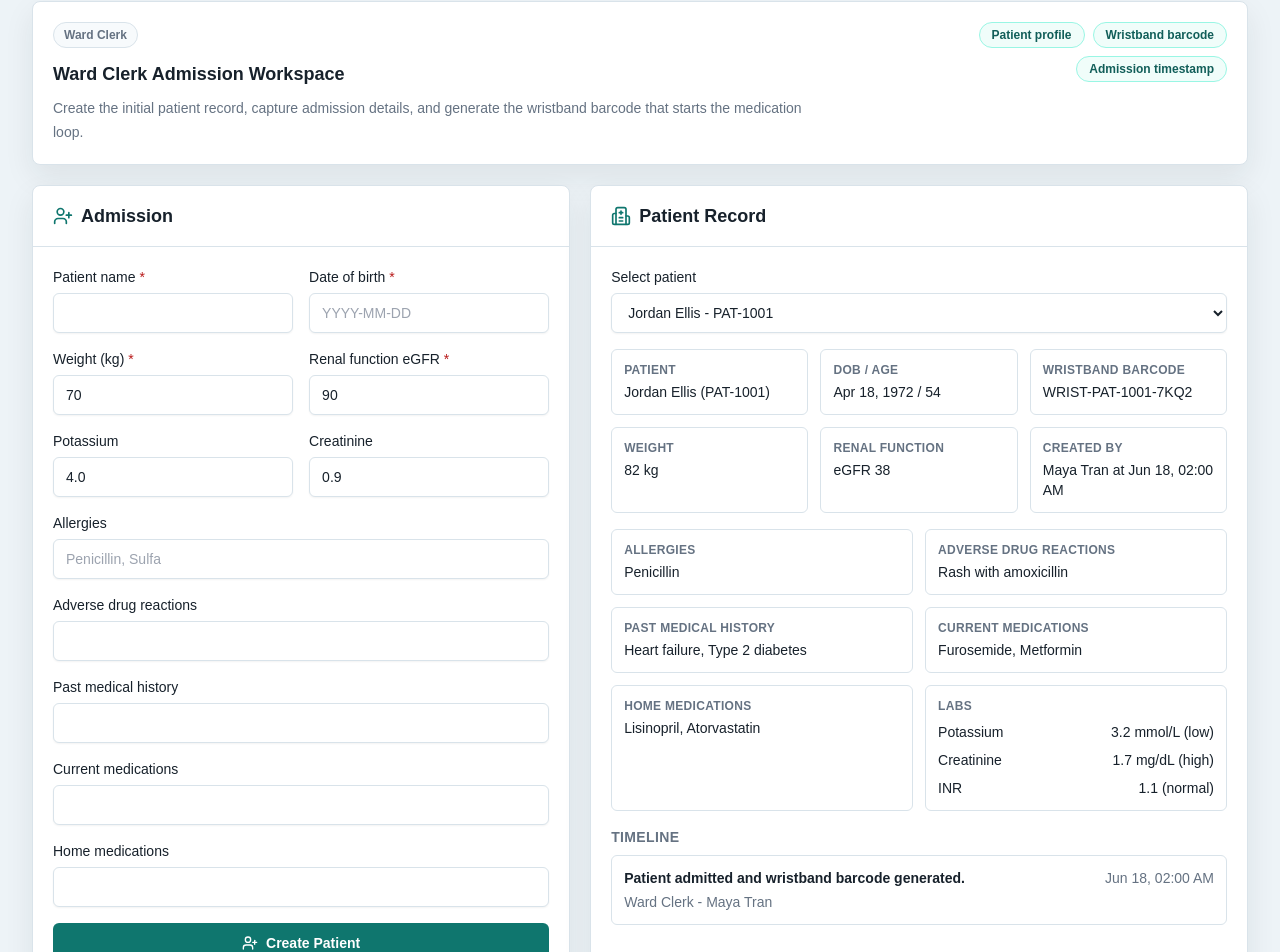
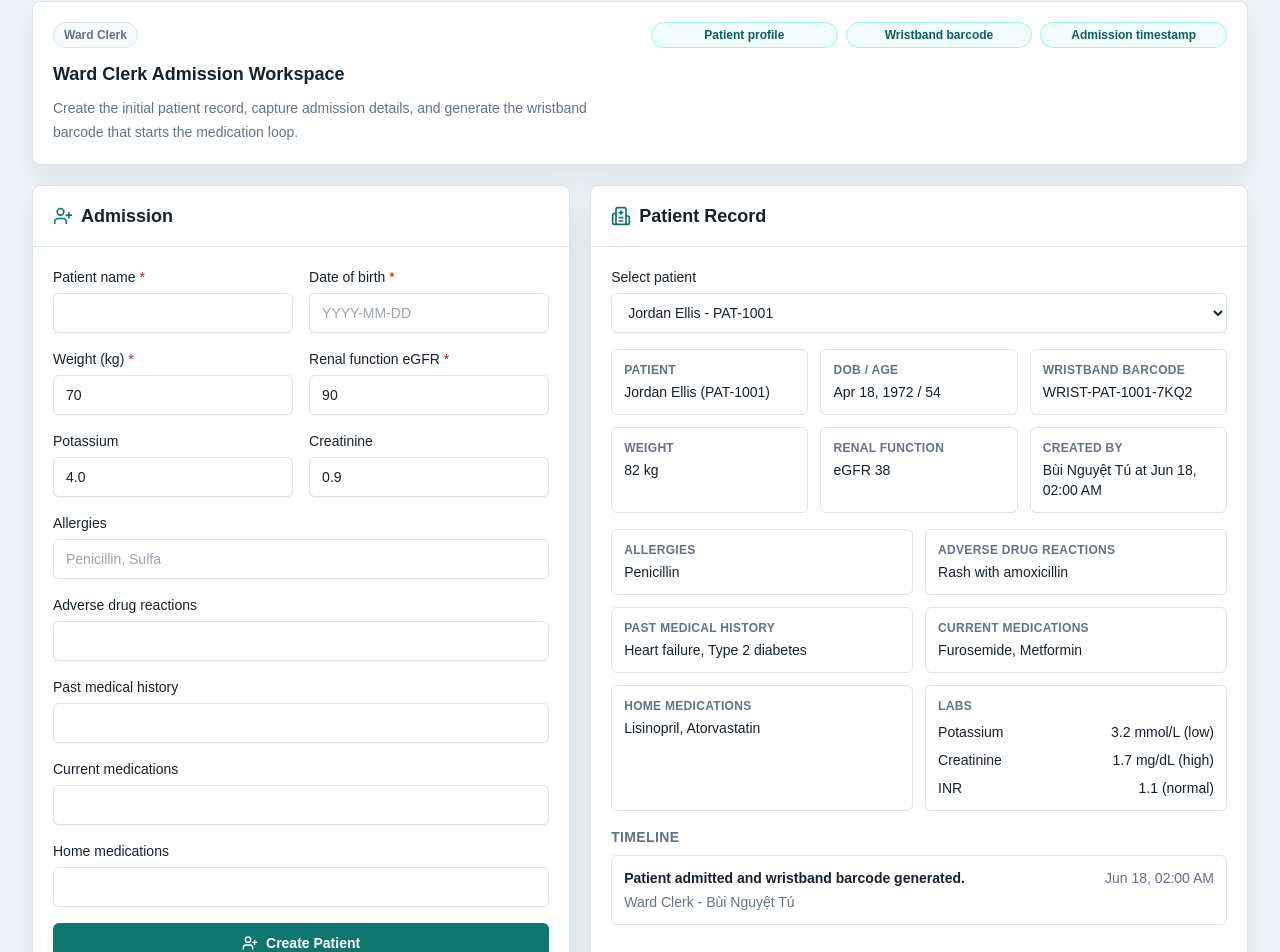
Before and after one commit to ngogiabao16122007-png/informatics, a Next.js app: page / in a window 1280 px wide. Shown: the part 232-1184 px from the top of the page. Built offline with nearby package versions, Linux system fonts and the light colour scheme.

Commit message:
Polish role names and order wording

```diff
--- a/app/page.tsx
+++ b/app/page.tsx
@@ -225,6 +225,28 @@ const demoWorkflowSteps: DemoWorkflowStep[] = [
   }
 ];
 
+const legacyNameMap: Record<string, string> = {
+  "Maya Tran": "Bùi Nguyệt Tú",
+  "Dr. Lena Ortiz": "Lee Chee",
+  "Noah Chen, PharmD": "Minhh Ann",
+  "Ari Patel, RN": "Linh Phạm",
+  "Sam Rivera": "Ngô Gia Bảo"
+};
+
+const routeTextMap: Record<string, string> = {
+  PO: "Oral",
+  IV: "Intravenous",
+  IM: "Intramuscular",
+  SC: "Subcutaneous"
+};
+
+const frequencyTextMap: Record<string, string> = {
+  Daily: "Once daily",
+  BID: "Twice daily",
+  TID: "Three times daily",
+  Q6H: "Every 6 hours"
+};
+
 const emptyAdmissionForm = {
   name: "",
   dateOfBirth: "",
@@ -243,8 +265,8 @@ const emptyOrderForm = {
   patientId: "",
   drugName: "",
   dose: "",
-  route: "PO",
-  frequency: "Daily",
+  route: "Oral",
+  frequency: "Once daily",
   scheduledTime: "2026-06-18T09:00",
   notes: ""
 };
@@ -259,6 +281,62 @@ function splitList(value: string): string[] {
 function formText(formData: FormData, name: string): string {
   const value = formData.get(name);
   return typeof value === "string" ? value : "";
+}
+
+function replaceLegacyText(value: string): string {
+  return Object.entries(legacyNameMap).reduce((text, [legacy, next]) => text.replaceAll(legacy, next), value);
+}
+
+function normalizeRoute(value: string): string {
+  return routeTextMap[value] ?? value;
+}
+
+function normalizeFrequency(value: string): string {
+  return frequencyTextMap[value] ?? value;
+}
+
+function migrateDemoState(savedState: DemoState): DemoState {
+  return {
+    ...savedState,
+    patients: savedState.patients.map((patient) => ({
+      ...patient,
+      createdBy: replaceLegacyText(patient.createdBy),
+      timeline: patient.timeline.map((event) => ({
+        ...event,
+        userName: replaceLegacyText(event.userName),
+        description: replaceLegacyText(event.description)
+      }))
+    })),
+    orders: savedState.orders.map((order) => ({
+      ...order,
+      physicianName: replaceLegacyText(order.physicianName),
+      route: normalizeRoute(order.route),
+      frequency: normalizeFrequency(order.frequency)
+    })),
+    dispenses: savedState.dispenses.map((dispense) => ({
+      ...dispense,
+      preparedBy: replaceLegacyText(dispense.preparedBy)
+    })),
+    administrations: savedState.administrations.map((administration) => ({
+      ...administration,
+      nurseName: replaceLegacyText(administration.nurseName)
+    })),
+    auditEvents: savedState.auditEvents.map((event) => ({
+      ...event,
+      userName: replaceLegacyText(event.userName),
+      description: replaceLegacyText(event.description)
+        .replaceAll(" PO Daily", " oral once daily")
+        .replaceAll(" PO ", " oral ")
+        .replaceAll(" IV ", " intravenous ")
+        .replaceAll(" IM ", " intramuscular ")
+        .replaceAll(" SC ", " subcutaneous ")
+    })),
+    handoverNotes: savedState.handoverNotes.map((event) => ({
+      ...event,
+      userName: replaceLegacyText(event.userName),
+      description: replaceLegacyText(event.description)
+    }))
+  };
 }
 
 function calculateAge(dateOfBirth: string): number {
@@ -445,9 +523,9 @@ function RoleDescriptionPanel({
           <h2 className="mt-3 text-lg font-semibold text-clinical-ink">{description.title}</h2>
           <p className="mt-2 text-sm leading-6 text-clinical-muted">{description.description}</p>
         </div>
-        <div className="flex flex-wrap gap-2 lg:max-w-md lg:justify-end">
+        <div className="grid w-full grid-cols-3 gap-2 lg:max-w-xl">
           {description.checkpoints.map((checkpoint) => (
-            <span key={checkpoint} className="rounded-full border border-teal-200 bg-teal-50 px-3 py-1 text-xs font-semibold text-teal-800">
+            <span key={checkpoint} className="rounded-full border border-teal-200 bg-teal-50 px-3 py-1 text-center text-xs font-semibold text-teal-800">
               {checkpoint}
             </span>
           ))}
@@ -493,7 +571,7 @@ export default function Home() {
     const saved = window.localStorage.getItem(storageKey);
     if (saved) {
       try {
-        const parsed = JSON.parse(saved) as DemoState;
+        const parsed = migrateDemoState(JSON.parse(saved) as DemoState);
         setState(parsed);
         setSelectedPatientId(parsed.patients[0]?.id ?? "");
         setOrderForm((form) => ({ ...form, patientId: parsed.patients[0]?.id ?? "" }));
@@ -1142,19 +1220,19 @@ export default function Home() {
                   </Field>
                   <Field label="Route" required>
                     <select name="route" className={inputClass} value={orderForm.route} onChange={(event) => setOrderForm({ ...orderForm, route: event.target.value })}>
-                      <option>PO</option>
-                      <option>IV</option>
-                      <option>IM</option>
-                      <option>SC</option>
+                      <option>Oral</option>
+                      <option>Intravenous</option>
+                      <option>Intramuscular</option>
+                      <option>Subcutaneous</option>
                       <option>Topical</option>
                     </select>
                   </Field>
                   <Field label="Frequency">
                     <select name="frequency" className={inputClass} value={orderForm.frequency} onChange={(event) => setOrderForm({ ...orderForm, frequency: event.target.value })}>
-                      <option>Daily</option>
-                      <option>BID</option>
-                      <option>TID</option>
-                      <option>Q6H</option>
+                      <option>Once daily</option>
+                      <option>Twice daily</option>
+                      <option>Three times daily</option>
+                      <option>Every 6 hours</option>
                       <option>Once</option>
                     </select>
                   </Field>
@@ -1407,7 +1485,7 @@ function DemoWorkflowGuide({
       <Section title="Full Demo Script" icon={ClipboardList}>
         <div className="grid gap-4">
           <div className="grid gap-3 md:grid-cols-3">
-            <InfoBlock title="Workflow coverage" value={`${completedCount} of ${steps.length} steps have demo evidence`} />
+            <InfoBlock title="Workflow progress" value={`${completedCount} of ${steps.length} steps completed`} />
             <InfoBlock title="Starting role" value="Ward Clerk" />
             <InfoBlock title="Final review" value="Admin audit trail" />
           </div>
@@ -1420,8 +1498,6 @@ function DemoWorkflowGuide({
       <div className="grid gap-4">
         {steps.map((step, index) => {
           const moduleLabel = modules.find((moduleItem) => moduleItem.id === step.moduleId)?.label ?? step.moduleId;
-          const complete = statuses[step.id];
-
           return (
             <section key={step.id} className="rounded-lg border border-clinical-line bg-white p-5 shadow-soft">
               <div className="flex flex-col gap-4 lg:flex-row lg:items-start lg:justify-between">
@@ -1429,9 +1505,6 @@ function DemoWorkflowGuide({
                   <div className="flex flex-wrap items-center gap-2">
                     <Badge className="border-clinical-line bg-clinical-panel text-clinical-muted">Step {index + 1}</Badge>
                     <Badge className="border-blue-200 bg-blue-50 text-blue-800">{step.role}</Badge>
-                    <Badge className={complete ? "border-green-200 bg-green-50 text-green-800" : "border-amber-200 bg-amber-50 text-amber-800"}>
-                      {complete ? "Evidence present" : "Needs demo action"}
-                    </Badge>
                   </div>
                   <h2 className="mt-3 text-lg font-semibold text-clinical-ink">{step.title}</h2>
                   <div className="mt-3 grid gap-3 md:grid-cols-2">
--- a/lib/seed.ts
+++ b/lib/seed.ts
@@ -3,11 +3,11 @@ const now = "2026-06-18T02:00:00.000Z";
 const firstDoseTime = "2026-06-18T11:00:00.000Z";
 
 export const demoUsers: User[] = [
-  { id: "user-clerk", name: "Maya Tran", role: "Ward Clerk" },
-  { id: "user-physician", name: "Dr. Lena Ortiz", role: "Physician" },
-  { id: "user-pharmacist", name: "Noah Chen, PharmD", role: "Pharmacist" },
-  { id: "user-nurse", name: "Ari Patel, RN", role: "Nurse" },
-  { id: "user-admin", name: "Sam Rivera", role: "Admin" }
+  { id: "user-clerk", name: "Bùi Nguyệt Tú", role: "Ward Clerk" },
+  { id: "user-physician", name: "Lee Chee", role: "Physician" },
+  { id: "user-pharmacist", name: "Minhh Ann", role: "Pharmacist" },
+  { id: "user-nurse", name: "Linh Phạm", role: "Nurse" },
+  { id: "user-admin", name: "Ngô Gia Bảo", role: "Admin" }
 ];
 
 export const seedState: DemoState = {
@@ -32,13 +32,13 @@ export const seedState: DemoState = {
       ],
       createdAt: now,
       updatedAt: now,
-      createdBy: "Maya Tran",
+      createdBy: "Bùi Nguyệt Tú",
       timeline: [
         {
           id: "TL-1001-A",
           timestamp: now,
           role: "Ward Clerk",
-          userName: "Maya Tran",
+          userName: "Bùi Nguyệt Tú",
           description: "Patient admitted and wristband barcode generated."
         }
       ]
@@ -62,13 +62,13 @@ export const seedState: DemoState = {
       ],
       createdAt: now,
       updatedAt: now,
-      createdBy: "Maya Tran",
+      createdBy: "Bùi Nguyệt Tú",
       timeline: [
         {
           id: "TL-1002-A",
           timestamp: now,
           role: "Ward Clerk",
-          userName: "Maya Tran",
+          userName: "Bùi Nguyệt Tú",
           description: "Patient admitted and profile created."
         }
       ]
@@ -79,11 +79,11 @@ export const seedState: DemoState = {
       id: "ORD-2001",
       patientId: "PAT-1001",
       physicianId: "user-physician",
-      physicianName: "Dr. Lena Ortiz",
+      physicianName: "Lee Chee",
       drugName: "Digoxin",
       dose: "0.125 mg",
-      route: "PO",
-      frequency: "Daily",
+      route: "Oral",
+      frequency: "Once daily",
       scheduledTime: firstDoseTime,
       notes: "Demo order intentionally triggers potassium and interaction checks.",
       status: "Pharmacy Review",
@@ -119,7 +119,7 @@ export const seedState: DemoState = {
       id: "AUD-4001",
       timestamp: now,
       userId: "user-clerk",
-      userName: "Maya Tran",
+      userName: "Bùi Nguyệt Tú",
       role: "Ward Clerk",
       actionType: "Patient created",
       patientId: "PAT-1001",
@@ -129,18 +129,18 @@ export const seedState: DemoState = {
       id: "AUD-4002",
       timestamp: now,
       userId: "user-physician",
-      userName: "Dr. Lena Ortiz",
+      userName: "Lee Chee",
       role: "Physician",
       actionType: "Order submitted",
       patientId: "PAT-1001",
       orderId: "ORD-2001",
-      description: "Submitted Digoxin 0.125 mg PO Daily for pharmacy review."
+      description: "Submitted Digoxin 0.125 mg oral once daily for pharmacy review."
     },
     {
       id: "AUD-4003",
       timestamp: now,
       userId: "user-physician",
-      userName: "Dr. Lena Ortiz",
+      userName: "Lee Chee",
       role: "Physician",
       actionType: "Alert generated",
       patientId: "PAT-1001",
```
